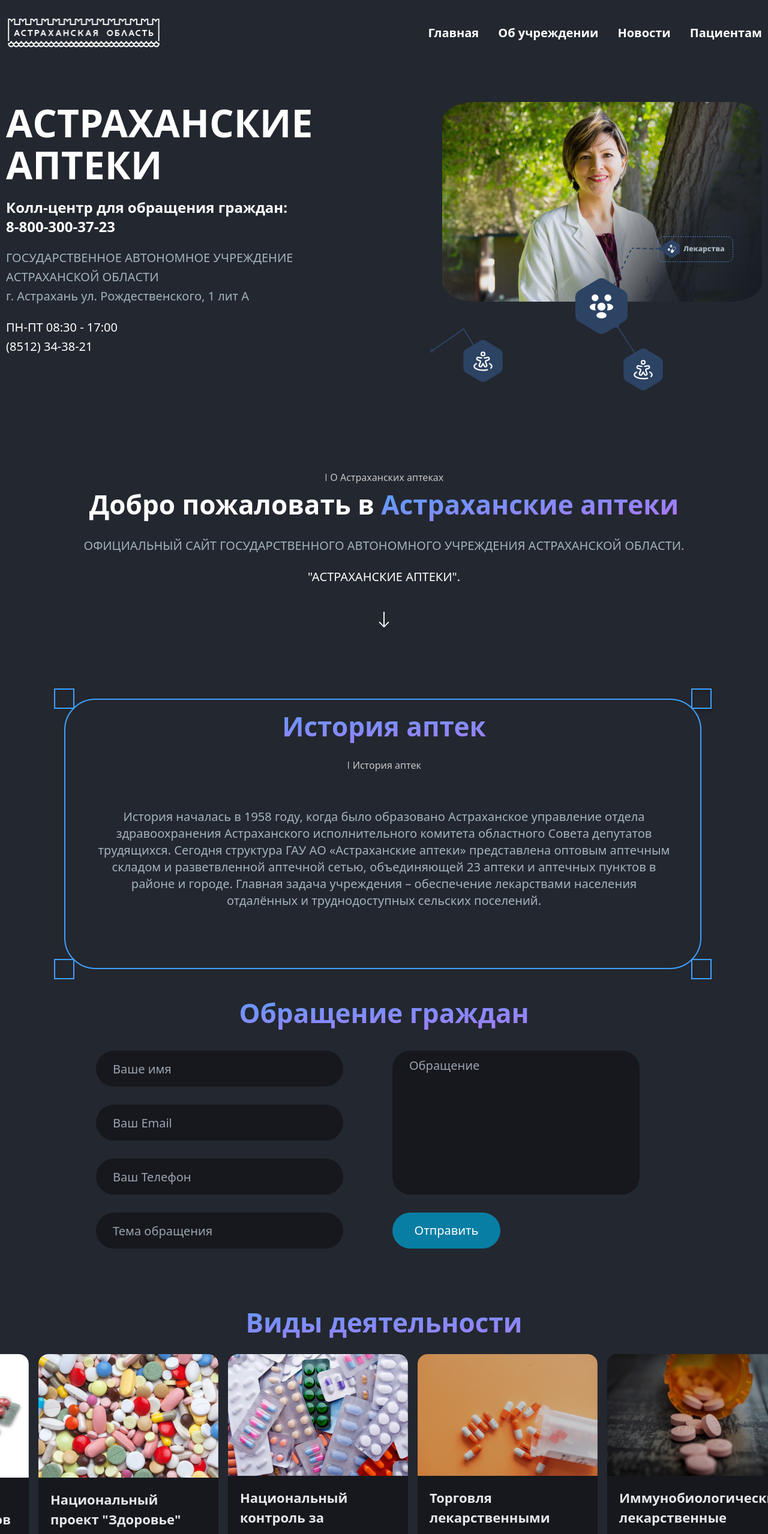
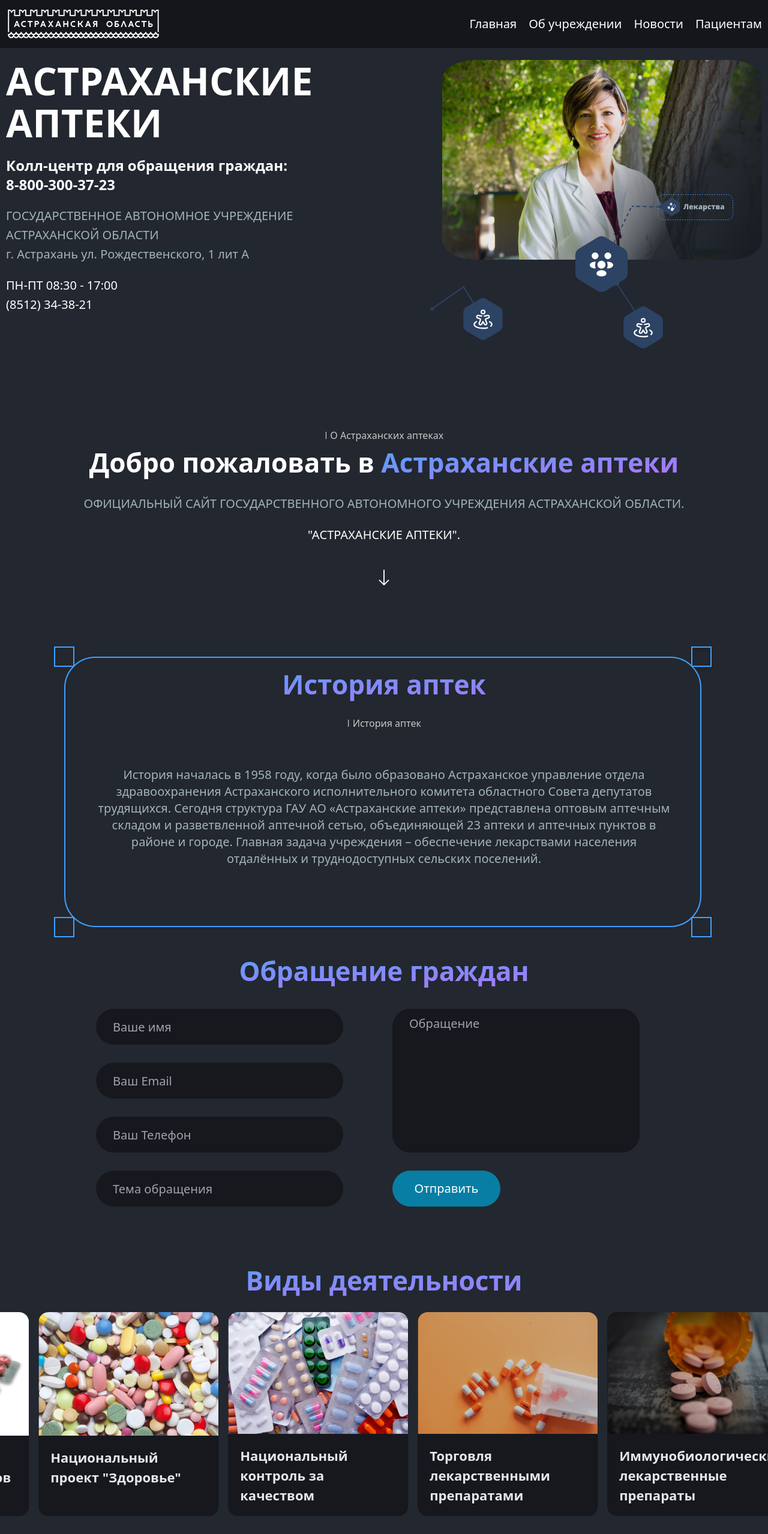
Before and after one commit to AddBlockk/Astrakhan-pharmacies, a Next.js app: page / in a window 1280 px wide. Shown: the top 2558 px of the page at 60% size. Built offline with nearby package versions, Linux system fonts and the light colour scheme.

Commit message:
menu-test

```diff
--- a/next.config.js
+++ b/next.config.js
@@ -1,4 +1,9 @@
 /** @type {import('next').NextConfig} */
-const nextConfig = {}
+const path = require("path");
+const nextConfig = {
+  sassOptions: {
+    includePaths: [path.join(__dirname, "styles")],
+  },
+};
 
-module.exports = nextConfig
+module.exports = nextConfig;
--- a/package.json
+++ b/package.json
@@ -24,5 +24,8 @@
     "tailwind-scrollbar": "^3.0.4",
     "tailwindcss": "3.3.3",
     "typescript": "5.1.6"
+  },
+  "devDependencies": {
+    "sass": "^1.64.1"
   }
 }
--- a/src/app/globals.css
+++ b/src/app/globals.css
@@ -33,14 +33,6 @@
   }
 }
 
-.dropShadow-1 {
-  transition: all 0.3s ease;
-}
-
-.dropShadow-1:hover {
-  filter: drop-shadow(9px 9px 5px #16181d);
-}
-
 .dropShadow-2 {
   transition: all 0.3s ease;
 }
@@ -56,44 +48,3 @@
 .dropShadow-3:hover {
   filter: drop-shadow(0px 4px 5px #16181d);
 }
-
-.headerNav {
-  display: flex;
-  font-weight: 600;
-  font-size: 20px;
-  gap: 32px;
-}
-
-.outlineMenu {
-  display: none;
-}
-
-@media (max-width: 1024px) {
-  .headerNav {
-    display: flex;
-    flex-direction: column;
-    text-align: center;
-    position: fixed;
-    justify-content: center;
-    left: -100%;
-    right: 0;
-    top: 0;
-    bottom: 0;
-    width: 100%;
-    height: 100vh;
-    background-color: #121418;
-    z-index: 10;
-    transition: left 1s;
-  }
-  .outlineMenu {
-    display: flex;
-    font-size: 32px;
-    cursor: pointer;
-    z-index: 100;
-    transition: 3s;
-  }
-}
-
-.active {
-  left: 0;
-}
--- a/src/app/layout.tsx
+++ b/src/app/layout.tsx
@@ -23,7 +23,9 @@ export default function RootLayout({
         className={`open_Sans.className bg-[#23272F] max-w-[320px] md:max-w-[768px] lg:max-w-[1024px] xl:max-w-[1280px] h-[100%] text-white scrollbar scrollbar-none m-[0_auto]`}
       >
         <div className="min-h-[100%] flex flex-col">
-          <Header />
+          <div className="mb-[100px]">
+            <Header />
+          </div>
           <main className="grow">{children}</main>
           <Footer />
         </div>
--- a/src/app/media.tsx
+++ b/src/app/media.tsx
@@ -8,10 +8,6 @@ const styles = {
     "text-transparent bg-clip-text bg-gradient-to-br from-[#4CA5FF] to-[#B673F8]",
   sectionStyle: "mt-[60px]",
   //header components
-  header:
-    "mt-[30px] mb-[40px] flex z-0 justify-between items-center md:flex lg:mb-[90px] md:items-center mx-[10px] md:mx-[60px] lg:mx-[10px]",
-  headerNav:
-    "text-white font-semibold flex flex-col items-center fixed ease-in bg-red-500 gap-16 text-[16px] mt-[20px] md:text-[18px] lg:text-[20px] lg:flex md:justify-center lg:mt-[0px] left-0",
   active: "left-0",
   headerText: "dropShadow-1 ",
   outlineMenu: "flex lg:hidden text-[32px] cursor-pointer z-100",
--- /dev/null
+++ b/src/app/variables.module.scss
@@ -0,0 +1,103 @@
+.header {
+  position: fixed;
+  width: 100%;
+  top: 0;
+  left: 0;
+  background-color: #14161b;
+  z-index: 1;
+  .container {
+    max-width: 1280px;
+    margin: 0px auto;
+    padding: 0 10px;
+    .header__body {
+      position: relative;
+      display: flex;
+      justify-content: space-between;
+      height: 80px;
+      align-items: center;
+      .header__logo {
+        z-index: 1;
+      }
+      .outlineMenu {
+        display: none;
+      }
+      .header__menu {
+        top: 0;
+        left: 0;
+        z-index: 3;
+        .header__list {
+          display: flex;
+          .header__text {
+            font-size: 20px;
+            padding-left: 20px;
+          }
+        }
+      }
+    }
+  }
+}
+
+@media (max-width: 767px) {
+  .header {
+    position: fixed;
+    width: 100%;
+    top: 0;
+    left: 0;
+    .container {
+      max-width: 1280px;
+      margin: 0px auto;
+      padding: 0 10px;
+      .header__body {
+        position: relative;
+        display: flex;
+        justify-content: space-between;
+        height: 80px;
+        align-items: center;
+
+        .header__logo {
+          z-index: 4;
+        }
+        .outlineMenu {
+          display: block;
+          position: absolute;
+          font-size: 32px;
+          cursor: pointer;
+          right: 0;
+          z-index: 5;
+        }
+        .header__menu {
+          position: fixed;
+          top: 0;
+          height: 100%;
+          width: 100%;
+          left: -100%;
+          width: 100%;
+          height: 100%;
+          background-color: #14161b;
+          .header__list {
+            flex-direction: column;
+            display: flex;
+            text-align: center;
+            justify-content: center;
+            .header__text {
+              font-size: 30px;
+              margin-top: 50px;
+            }
+          }
+        }
+        .active {
+          left: 0;
+        }
+      }
+    }
+  }
+}
+
+@keyframes outlineMenu {
+  from {
+    opacity: 0;
+  }
+  to {
+    opacity: 1;
+  }
+}
--- a/src/components/Header.jsx
+++ b/src/components/Header.jsx
@@ -6,39 +6,47 @@ import { headerVariants } from "@/app/utils/motion";
 import { motion } from "framer-motion";
 import Link from "next/link";
 import { AiOutlineMenu, AiOutlineClose, AiFillPhone } from "react-icons/ai";
+import variables from "../app/variables.module.scss";
+import { animate } from "framer-motion/dom";
 export default function Header() {
   const [nav, setNav] = useState(false);
   return (
+    <motion.div className="wrapper">
+      <div className={variables.header}>
+        <div className={variables.container}>
+          <div className={variables.header__body}>
+            <Link href="/">
+              <img src="/images/logo.png" className={variables.header__logo} />
+            </Link>
+            <div onClick={() => setNav(!nav)} className={variables.outlineMenu}>
+              {nav ? <AiOutlineClose /> : <AiOutlineMenu />}
+            </div>
+            <nav className={`${variables.header__menu}`}>
               <motion.div
-      // variants={headerVariants}
-      // initial="hidden"
-      className={styles.header}
-      // whileInView="show"
+                className={
+                  nav
+                    ? `flex justify-center ease-in-out duration-300 ${variables.header__menu} ${variables.active}`
+                    : `flex justify-center ease-in-out duration-300 ${variables.header__menu}`
+                }
               >
-      <Link href="/">
-        <motion.img
-          src="/images/logo.png"
-          className="lg:m-0 w-[200px] md:w-[260px] md:m-auto"
-        ></motion.img>
-      </Link>
-      <motion.ul
-        className={nav ? `${"headerNav"} ${"active"}` : `${"headerNav"}`}
-      >
-        <li className={styles.headerText}>
+                <ul className={variables.header__list}>
+                  <li className={variables.header__text}>
                     <Link href="/">Главная</Link>
                   </li>
-        <li className={styles.headerText}>
+                  <li className={variables.header__text}>
                     <Link href="/About">Об учреждении</Link>
                   </li>
-        <li className={styles.headerText}>
+                  <li className={variables.header__text}>
                     <Link href="/News">Новости</Link>
                   </li>
-        <li className={styles.headerText}>
+                  <li className={variables.header__text}>
                     <Link href="/Patient">Пациентам</Link>
                   </li>
-      </motion.ul>
-      <div onClick={() => setNav(!nav)} className="outlineMenu">
-        {nav ? <AiOutlineClose /> : <AiOutlineMenu />}
+                </ul>
+              </motion.div>
+            </nav>
+          </div>
+        </div>
       </div>
     </motion.div>
   );
```
Also changed, not shown: 1 other file (tests, documents, lock files or other folders). Lines whose indentation alone changed are shown as unchanged.
